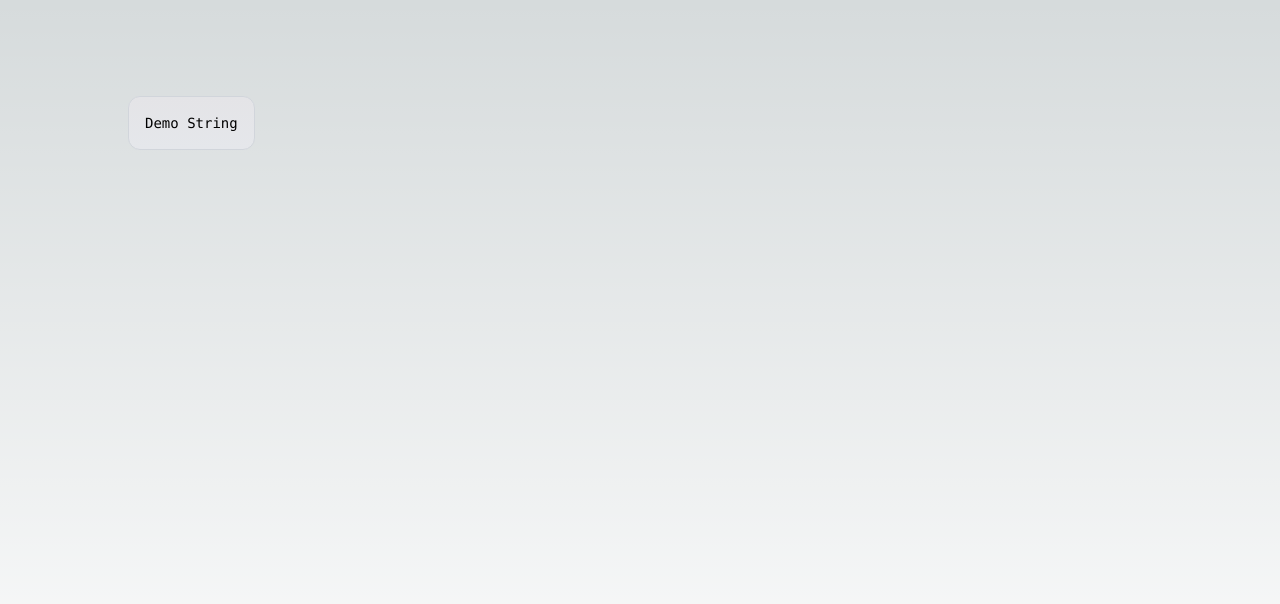
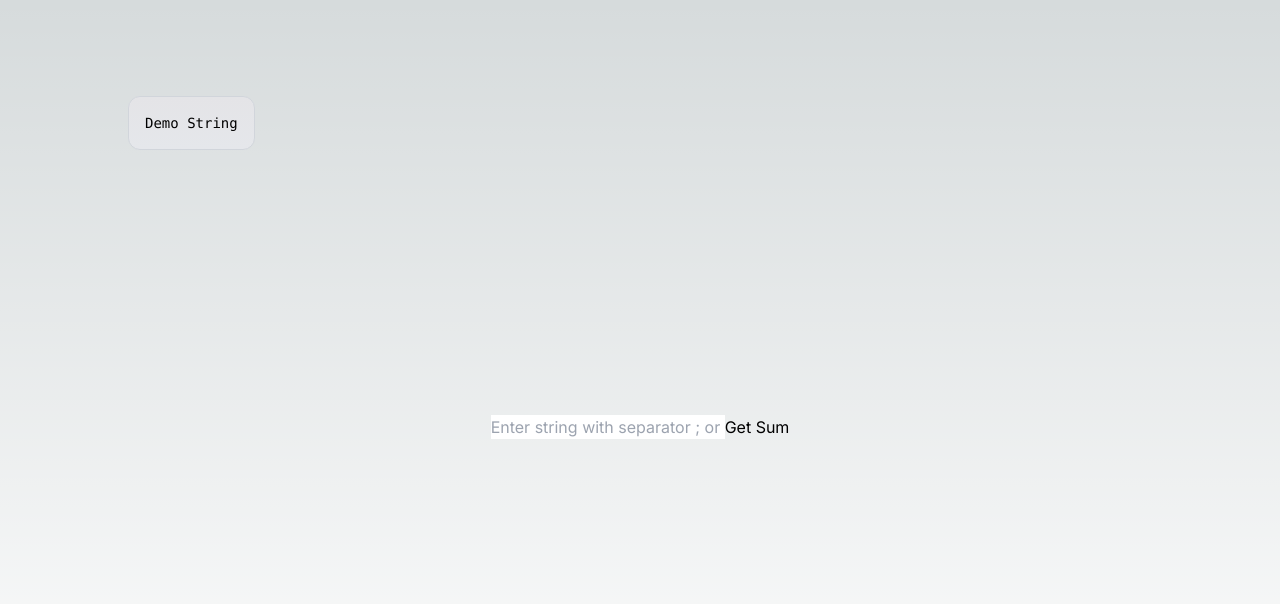
Before and after one commit to jaswantmandloi/demoString, a Next.js app: page / in a window 1280 px wide. Shown: the top 604 px of the page. Built offline with nearby package versions, Linux system fonts and the light colour scheme.

Commit message:
add input box and button to take input from the user

```diff
--- a/src/app/page.tsx
+++ b/src/app/page.tsx
@@ -1,6 +1,13 @@
-import Image from "next/image";
+"use client";
+import { ChangeEvent, useState } from "react";
 
 export default function Home() {
+  const [string, setString] = useState("");
+
+  function handleSetString(e: ChangeEvent<HTMLInputElement>): void {
+    setString(e.target.value);
+  }
+
   return (
     <main className="flex min-h-screen flex-col items-center justify-between p-24">
       <div className="z-10 w-full max-w-5xl items-center justify-between font-mono text-sm lg:flex">
@@ -8,6 +15,16 @@ export default function Home() {
           Demo String
         </p>
       </div>
+      <div>
+        <input
+          type="text"
+          name="string"
+          value={string}
+          placeholder="Enter string with separator ; or ,"
+          onChange={handleSetString}
+        />
+        <button>Get Sum</button>
+      </div>
       <div></div>
     </main>
   );
```
